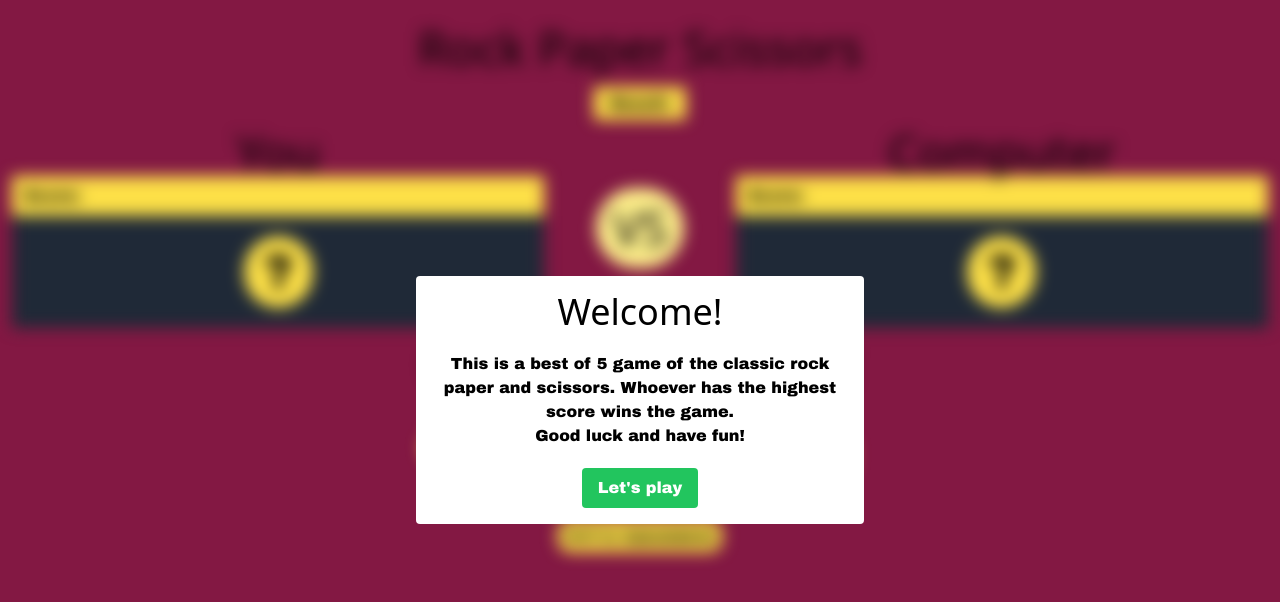
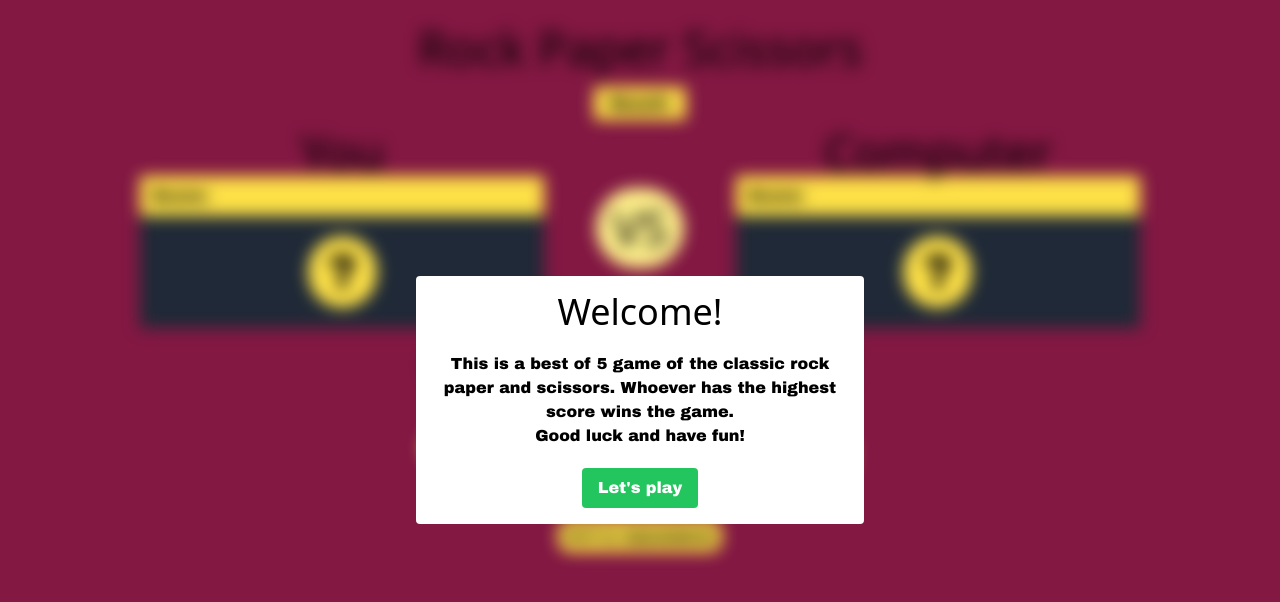
Before and after one commit to GabriellaN-02/Rock-Paper-Scissor, a plain HTML site: page index.html in a window 1280 px wide. Drawn offline with nearby package versions, Linux system fonts and the light colour scheme; a web font is replaced by a local one.

Commit message:
adjusted max-width

```diff
--- a/index.html
+++ b/index.html
@@ -18,7 +18,7 @@
     </style>
     <script src="game.js" defer></script>
   </head>
-  <body class="bg-pink-900">
+  <body class="bg-pink-900 py-6 max-h-screen">
     <section id="rules" class="bg-white text-center rounded p-4 fixed top-1/2 left-1/2 transform -translate-x-1/2 -translate-y-1/2 z-50 w-[60%] max-w-md">
       <h1 class="text-4xl mb-5">Welcome!</h1>
       <p>This is a best of 5 game of the classic rock paper and scissors. Whoever has the highest score wins the game.</p>
@@ -26,11 +26,12 @@
       <button onclick="startGame()" class="mt-5 bg-green-500 text-white px-4 py-2 rounded hover:bg-blue-700">Let's play</button>
     </section>
 
-    <div id="body" class="py-6 container mx-auto filter blur">
+    <div id="body" class="h-[95vh] container mx-auto w-[85%] max-w-5xl filter blur">
       <header class="text-center">
         <h1 class="mb-5 text-4xl lg:text-5xl 2xl:text-6xl">Rock Paper Scissors</h1>
         <span id="mainResult" class="bg-yellow-300 py-2 px-4">Result:</span>
       </header>
+
       <main class="lg:flex items-center justify-around gap-10">
         <!-- Player -->
         <div class="p-3 flex-1">
@@ -67,5 +68,3 @@
     </div>
   </body>
 </html>
-
-<!--  background-color: #1a120b; -->
```
